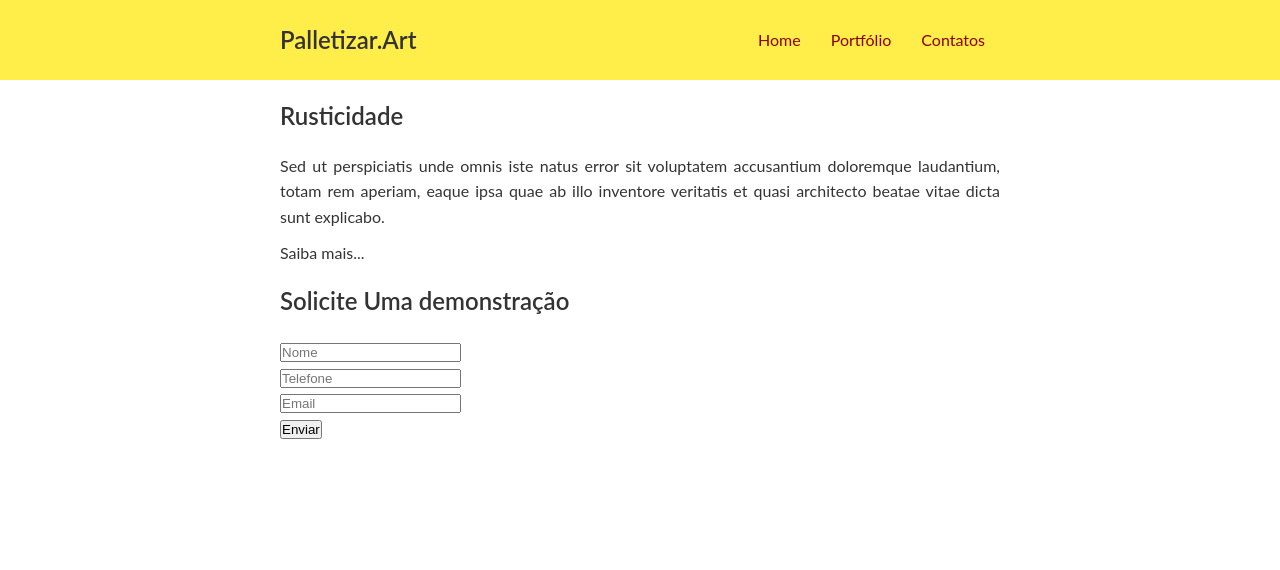
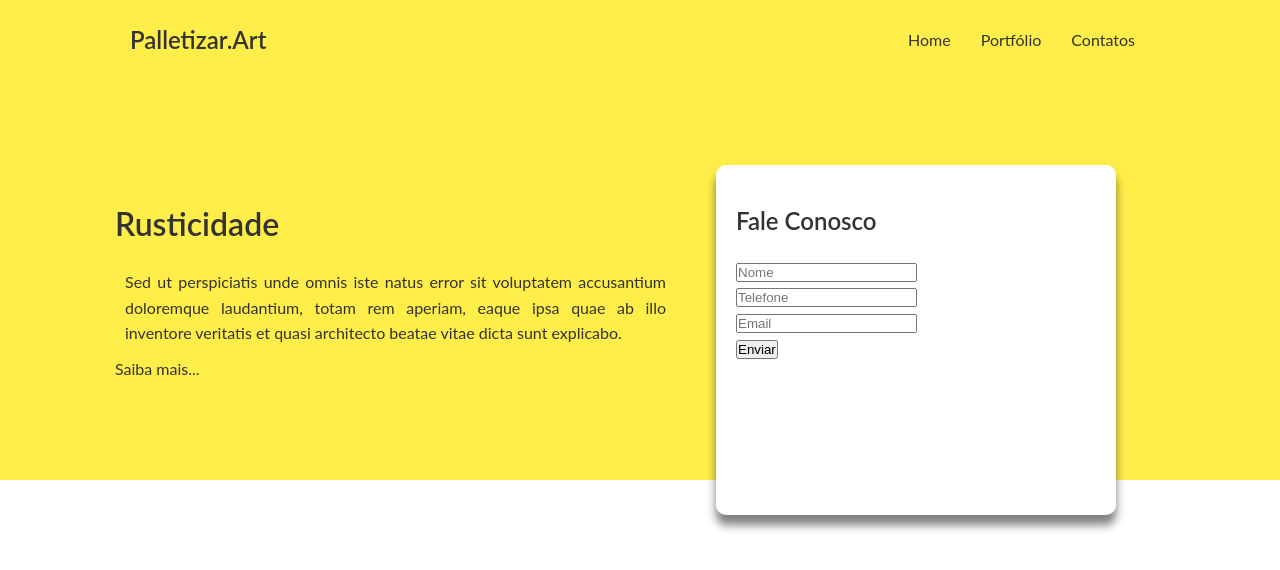
Before and after one commit to PedrozaEu/LandingPage, a plain HTML site: page Index.html in a window 1280 px wide. Drawn offline with Linux system fonts and the light colour scheme.

Commit message:
Fixando cards

```diff
--- a/CSS/Style.css
+++ b/CSS/Style.css
@@ -44,6 +44,13 @@ table {
 }
 /* CSS  Reset */
 
+:root{
+	--CorDeBase: rgb(255, 237, 73);
+	--CorDeTexto: #333333;
+
+}
+
+
 @import url('https://fonts.googleapis.com/css2?family=Lato:wght@300&display=swap');
 
 *{
@@ -64,7 +71,7 @@ ul{
 
 a{
 	text-decoration: none;
-	color: #333;
+	color: var(--CorDeTexto);
 }
 
 h1, h2{
@@ -83,8 +90,9 @@ img{
 	width: 100%;
 }
 
+/* Navbar */
 .navbar{
-	background-color: rgb(255, 237, 73);
+	background-color: var(--CorDeBase);
 	height: 80px;
 }
 
@@ -93,24 +101,71 @@ img{
 }
 
 .navbar a{
-	color: darkred;
+	color: var(--CorDeTexto);
 	padding: 10px;
 	margin: 0 5px;
 }
 
 .navbar a:hover{
-	border-bottom: 2px darkred solid;
+	border-bottom: 2px var(--CorDeTexto) solid;
 }
 
 .navbar .flex{
 	justify-content: space-between;
 }
 
+/* Showcase */
+.showcase{
+	background-color: var(--CorDeBase);
+	height: 400px;
+	position: relative;
+	color: var(--CorDeTexto);
+}
+
+.showcase h1{
+	font-size: 2rem;
+}
+
+.showcase p{
+	margin: 10px ;
+}
+
+.showcase .grid{
+	grid-template-columns: 55% 45%;
+	gap:30px;
+	overflow: visible;
+}
+
+.showcase-form{
+	position: relative;
+	top: 60px;
+	height: 350px;
+	width: 400px;
+}
+
+.grid{
+	display: grid;
+	grid-template-columns: 2fr 2fr;
+	gap: 20px;
+	justify-content: center;
+	align-items:center ;
+	height: 100%;
+}
+
+/* Utilities */
 .container{
 	overflow: auto;
-	max-width: 800px;
+	max-width: 1100px;
 	margin: 0 auto;
 	padding: 0 40px;
+}
+
+.card{
+	background-color: #fff;
+	border-radius: 10px;
+	box-shadow: 0 10px 10px 0 rgba(0,0,0, 0.5);
+	padding: 20px;
+	margin: 10px;
 }
 
 .flex{
--- a/Index.html
+++ b/Index.html
@@ -35,7 +35,7 @@
                 <a href="Features.html" class="btn btn-outline">Saiba mais...</a>
             </div>
             <div class="showcase-form card">
-                <h2>Solicite Uma demonstração</h2>
+                <h2>Fale Conosco</h2>
                 <form>
                     <div class="form-control">
                         <input type="text" nome="Nome" placeholder="Nome" required>
```
